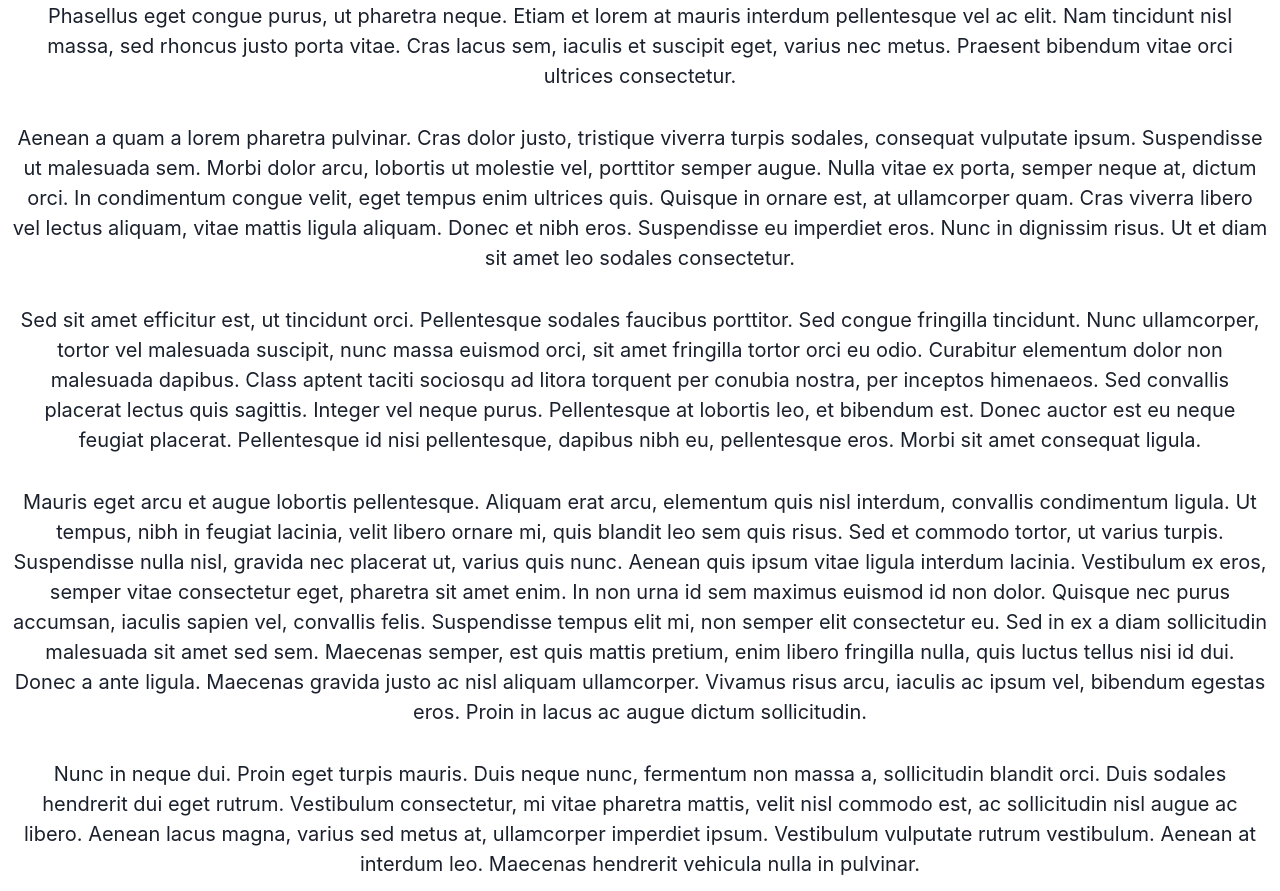
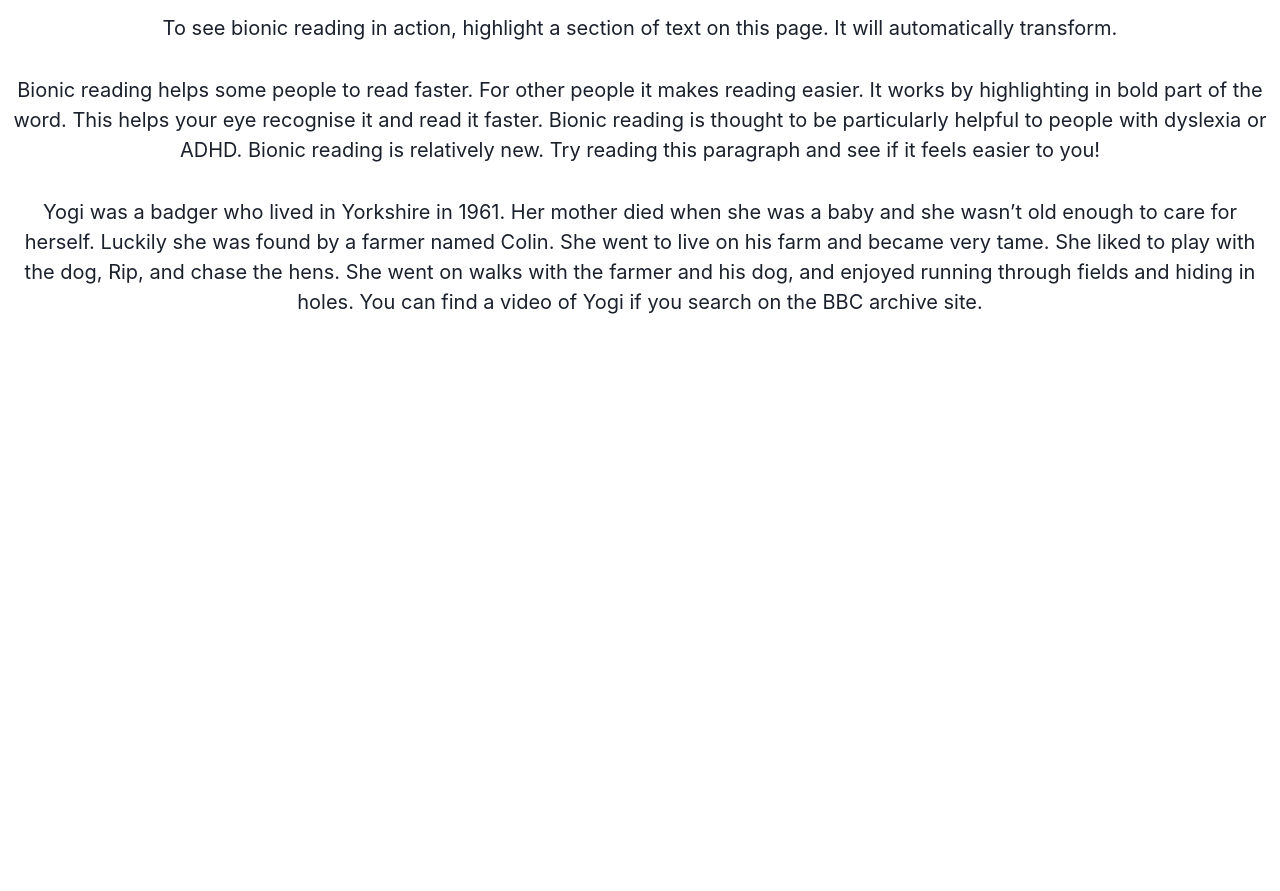
Before and after one commit to cosmicecc/bionic-reading, a React (Create React App) app: page / in a window 1280 px wide. Shown: the part 400-1291 px from the top of the page. After the commit the page ends 800 px from the top, so only its background shows below. Built offline with nearby package versions, Linux system fonts and the light colour scheme.

Commit message:
Update App.js

```diff
--- a/src/App.js
+++ b/src/App.js
@@ -27,48 +27,26 @@ function App() {
         <Grid minH="100vh" p={3}>
           <ColorModeSwitcher justifySelf="flex-end" />
           <VStack spacing={8} onMouseUp={handleMouseUp}>
-            <Heading>Dummy content</Heading>
+            <Heading>Bionic reading</Heading>
             <Colours />
             <Bionic content={selection ? selection : null}/>
             <Box>
-              Lorem ipsum dolor sit amet, consectetur adipiscing elit. Fusce vel neque in lorem euismod bibendum.
-              Aliquam ac neque blandit, convallis eros quis, aliquet enim. In hac habitasse platea dictumst.
-              Ut non ligula quis augue venenatis varius quis sit amet nibh. Phasellus eget congue purus, ut pharetra neque.
-              Etiam et lorem at mauris interdum pellentesque vel ac elit. Nam tincidunt nisl massa, sed rhoncus justo porta vitae.
-              Cras lacus sem, iaculis et suscipit eget, varius nec metus. Praesent bibendum vitae orci ultrices consectetur.
+              To see bionic reading in action, highlight a section of text on this page. It will automatically transform.
             </Box>
             <Box>
-              Aenean a quam a lorem pharetra pulvinar. Cras dolor justo, tristique viverra turpis sodales, consequat vulputate ipsum.
-              Suspendisse ut malesuada sem. Morbi dolor arcu, lobortis ut molestie vel, porttitor semper augue. Nulla vitae ex porta,
-              semper neque at, dictum orci. In condimentum congue velit, eget tempus enim ultrices quis. Quisque in ornare est, at
-              ullamcorper quam. Cras viverra libero vel lectus aliquam, vitae mattis ligula aliquam. Donec et nibh eros. Suspendisse
-              eu imperdiet eros. Nunc in dignissim risus. Ut et diam sit amet leo sodales consectetur.
+              Bionic reading helps some people to read faster. For other people it makes reading easier. It works by highlighting in
+              bold part of the word. This helps your eye recognise it and read it faster. Bionic reading is thought to be particularly
+              helpful to people with dyslexia or ADHD. Bionic reading is relatively new. Try reading this paragraph and see if it feels
+              easier to you!
             </Box>
             <Box>
-              Sed sit amet efficitur est, ut tincidunt orci. Pellentesque sodales faucibus porttitor. Sed congue fringilla tincidunt.
-              Nunc ullamcorper, tortor vel malesuada suscipit, nunc massa euismod orci, sit amet fringilla tortor orci eu odio.
-              Curabitur elementum dolor non malesuada dapibus. Class aptent taciti sociosqu ad litora torquent per conubia nostra,
-              per inceptos himenaeos. Sed convallis placerat lectus quis sagittis. Integer vel neque purus. Pellentesque at lobortis
-              leo, et bibendum est. Donec auctor est eu neque feugiat placerat. Pellentesque id nisi pellentesque, dapibus nibh eu,
-              pellentesque eros. Morbi sit amet consequat ligula.
+              Yogi was a badger who lived in Yorkshire in 1961. Her mother died when she was a baby and she wasn’t old enough
+              to care for herself. Luckily she was found by a farmer named Colin. She went to live on his farm and became
+              very tame. She liked to play with the dog, Rip, and chase the hens. She went on walks with the farmer and his
+              dog, and enjoyed running through fields and hiding in holes. You can find a video of Yogi if you search on the BBC archive
+              site.
             </Box>
-            <Box>
-              Mauris eget arcu et augue lobortis pellentesque. Aliquam erat arcu, elementum quis nisl interdum, convallis condimentum
-              ligula. Ut tempus, nibh in feugiat lacinia, velit libero ornare mi, quis blandit leo sem quis risus. Sed et commodo
-              tortor, ut varius turpis. Suspendisse nulla nisl, gravida nec placerat ut, varius quis nunc. Aenean quis ipsum vitae
-              ligula interdum lacinia. Vestibulum ex eros, semper vitae consectetur eget, pharetra sit amet enim. In non urna id sem
-              maximus euismod id non dolor. Quisque nec purus accumsan, iaculis sapien vel, convallis felis. Suspendisse tempus elit
-              mi, non semper elit consectetur eu. Sed in ex a diam sollicitudin malesuada sit amet sed sem. Maecenas semper, est quis
-              mattis pretium, enim libero fringilla nulla, quis luctus tellus nisi id dui. Donec a ante ligula. Maecenas gravida justo
-              ac nisl aliquam ullamcorper. Vivamus risus arcu, iaculis ac ipsum vel, bibendum egestas eros. Proin in lacus ac augue
-              dictum sollicitudin.
-            </Box>
-           <Box>
-            Nunc in neque dui. Proin eget turpis mauris. Duis neque nunc, fermentum non massa a, sollicitudin blandit orci. Duis
-            sodales hendrerit dui eget rutrum. Vestibulum consectetur, mi vitae pharetra mattis, velit nisl commodo est, ac sollicitudin
-            nisl augue ac libero. Aenean lacus magna, varius sed metus at, ullamcorper imperdiet ipsum. Vestibulum vulputate rutrum
-            vestibulum. Aenean at interdum leo. Maecenas hendrerit vehicula nulla in pulvinar.
-           </Box>
+
           </VStack>
         </Grid>
       </Box>
```
